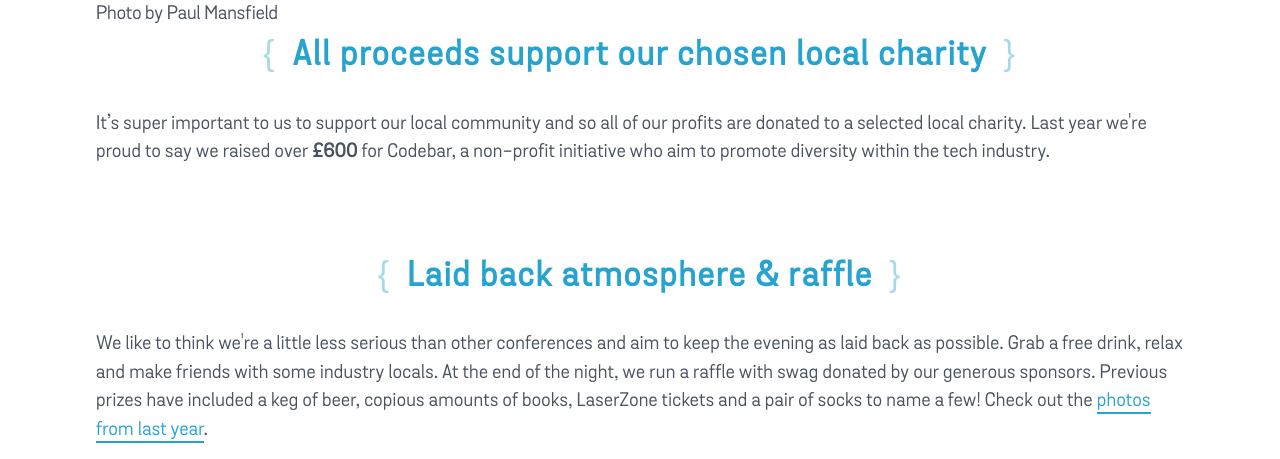
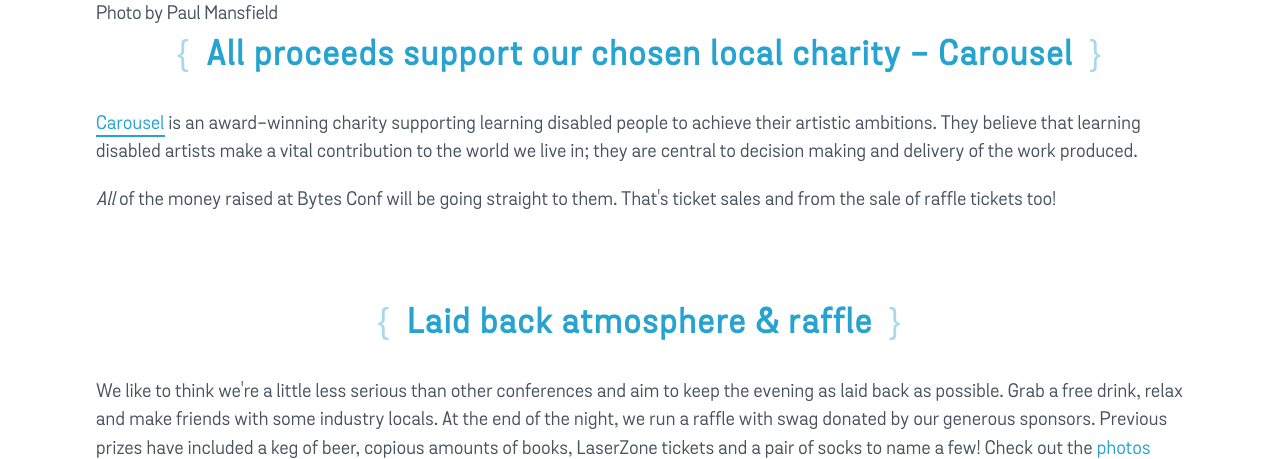
Before and after one commit to liquidlight/bytes, a PHP site: page / in a window 1280 px wide. Shown: the part 2702-3161 px from the top of the page. Run offline with PHP 8.4, Linux system fonts and the light colour scheme.

Commit message:
FE: Update carousel image & text

```diff
--- a/html/index.php
+++ b/html/index.php
@@ -114,11 +114,11 @@
 				<span class="pictureShadow"></span>
 				<figure>
 					<img class="jsLazyImage"
-						data-srcset="/assets/bytes-2019/img/charity/CarouselRockHouseByPaulMansfield-q80-w450.jpg 450w,
-								/assets/bytes-2019/img/charity/CarouselRockHouseByPaulMansfield-q80-w700.jpg 700w,
-								/assets/bytes-2019/img/charity/CarouselRockHouseByPaulMansfield-q80-w1000.jpg 1000w"
-						data-src="/assets/bytes-2019/img/charity/CarouselRockHouseByPaulMansfield-q80-w450.jpg"
-						src="/assets/bytes-2019/img/charity/CarouselRockHouseByPaulMansfield-q80-w50.jpg"
+						data-srcset="/assets/bytes-2019/img/charity/carousel_q80_w450.jpg 450w,
+								/assets/bytes-2019/img/charity/carousel_q80_w700.jpg 700w,
+								/assets/bytes-2019/img/charity/carousel_q80_w1000.jpg 1000w"
+						data-src="/assets/bytes-2019/img/charity/carousel_q80_w450.jpg"
+						src="/assets/bytes-2019/img/charity/carousel_q80_w50.jpg"
 						alt="Charity on Bytes conf 2016 - Photo by Paul Mansfield"/>
 					<figcaption>Photo by Paul Mansfield</figcaption>
 				</figure>
@@ -126,10 +126,9 @@
 			<div class="content">
 				<div class="contentInner">
 					<div class="shapeOutside"></div>
-					<h2 class="jsHeading">All proceeds support our chosen local charity</h2>
-					<p>It’s super important to us to support our local community and so all of our profits are donated
-						to a selected local charity. Last year we're proud to say we raised over <strong>£600</strong>
-						for Codebar, a non-profit initiative who aim to promote diversity within the tech industry.</p>
+					<h2 class="jsHeading">All proceeds support our chosen local charity - Carousel</h2>
+					<p><a href="http://www.carousel.org.uk">Carousel</a> is an award-winning charity supporting learning disabled people to achieve their artistic ambitions. They believe that learning disabled artists make a vital contribution to the world we live in; they are central to decision making and delivery of the work produced.</p>
+					<p><em>All</em> of the money raised at Bytes Conf will be going straight to them. That's ticket sales and from the sale of raffle tickets too!</p>
 				</div>
 			</div>
 		</section>
```
Also changed, not shown: 12 other files.
